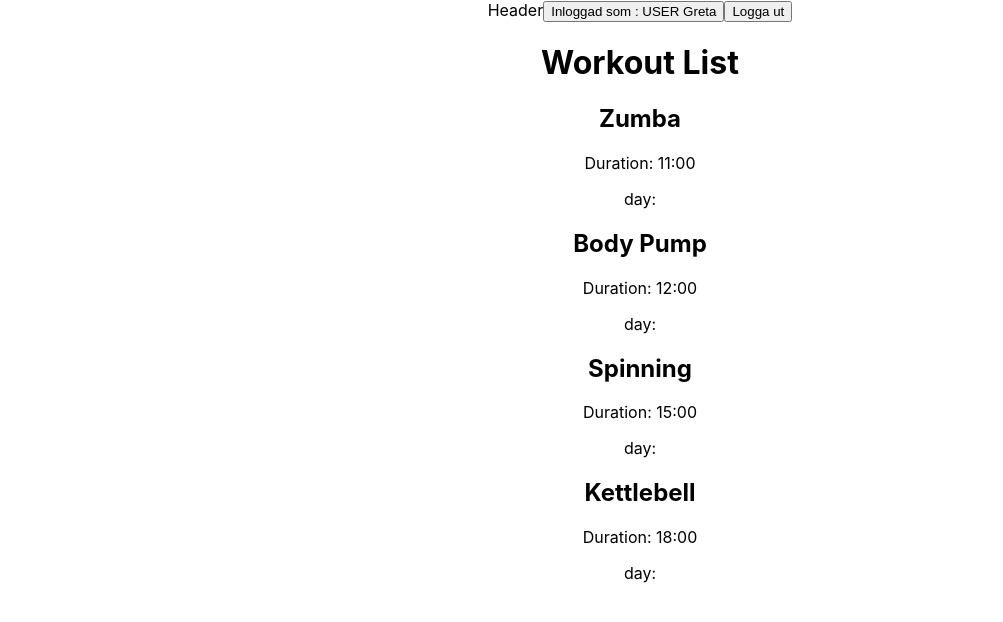
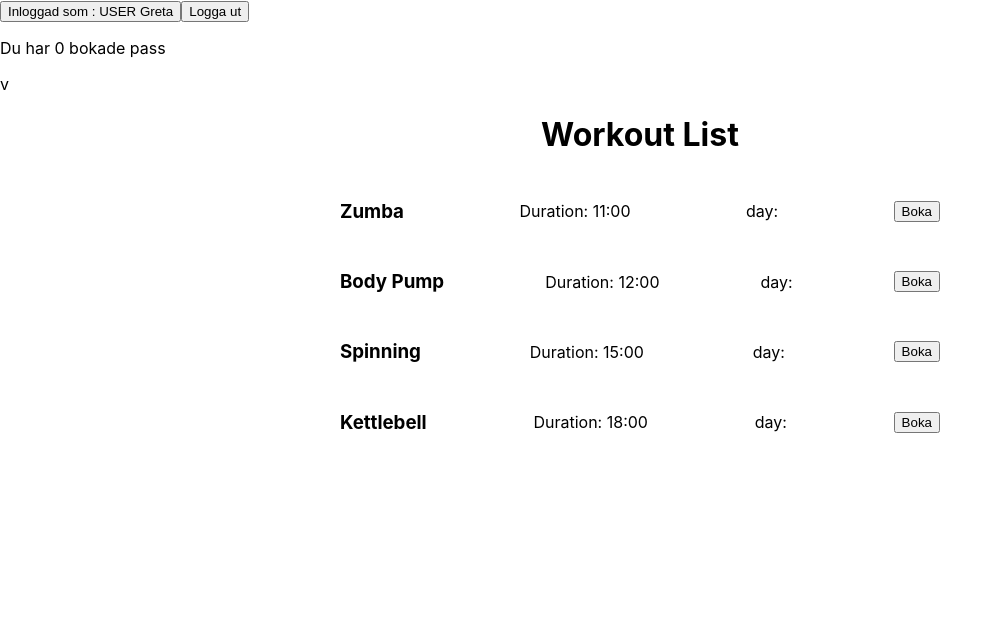
Before and after one commit to BoMar-Dev/strong-n-epic-react-typescript, a React (Create React App) app: page /user in a window 1280 px wide. Shown: the top 622 px of the page, without its empty margins (0-1003 px from the left). Built offline with nearby package versions, Linux system fonts and the light colour scheme.

Commit message:
navigate to userpage

```diff
--- /dev/null
+++ b/src/components/BookedWorkouts.tsx
@@ -0,0 +1,17 @@
+import { useState } from "react";
+
+const BookedWorkouts = () => {
+  const [countBookedWorkouts, setCountBookedWorkouts] = useState(0);
+
+  const addCount = () => {
+    setCountBookedWorkouts(countBookedWorkouts + 1);
+  };
+
+  return (
+    <div>
+      <p>Du har {countBookedWorkouts} bokade pass </p>
+      <span>v</span>
+    </div>
+  );
+};
+export default BookedWorkouts;
--- a/src/components/Header.tsx
+++ b/src/components/Header.tsx
@@ -1,18 +1,19 @@
-import React from 'react'
-import { User } from '../types/UserType'
+import React from "react";
+import { User } from "../types/UserType";
 
 type HeaderProps = {
-  user: User,
-}
+  user: User;
+};
 
 const Header = (props: HeaderProps): JSX.Element => {
   return (
     <div>
-        Header
-        <button> Inloggad som : {props.user.role} {props.user.username}</button>
-        <button> Logga ut </button>
+      <button>
+        Inloggad som : {props.user.role} {props.user.username}
+      </button>
+      <button> Logga ut </button>
     </div>
-  )
-}
+  );
+};
 
-export {Header};
+export { Header };
--- a/src/components/ShowWorkout.tsx
+++ b/src/components/ShowWorkout.tsx
@@ -1,17 +1,19 @@
-import React from 'react'
+import React from "react";
+// Styles
+import "../styles/workout.css";
 
 //Types
-import { IWorkout } from '../types/WorkoutType'
-import { Workouts } from '../db/Workouts'
-
+import { IWorkout } from "../types/WorkoutType";
+import { Workouts } from "../db/Workouts";
 
 const WorkoutList: React.FC = () => {
   const renderWorkouts = () => {
     return Workouts.map((workout: IWorkout) => (
-      <div key={workout.id}>
-        <h2>{workout.name}</h2>
+      <div className="workout-container" key={workout.id}>
+        <h3>{workout.name}</h3>
         <p>Duration: {workout.time}</p>
         <p>day: {workout.weekDay}</p>
+        <button>Boka</button>
       </div>
     ));
   };
@@ -59,7 +61,8 @@ export default WorkoutList;
 // }
 // return (
 // <div>
-        {/* <div>
+{
+  /* <div>
             <p>Du har <span>0</span> bokade pass</p>
             <p>v</p>
         </div>
@@ -68,10 +71,13 @@ export default WorkoutList;
                 <li>{} {} 4 sep kl.11.00</li>
                 <button>Avboka</button>
             </ul>
-        </div> */}
-        {/* {renderWorkouts()}
+        </div> */
+}
+{
+  /* {renderWorkouts()}
     </div>
   )
-} */}
+} */
+}
 
 // export default ShowWorkout
--- a/src/pages/LandingPage.tsx
+++ b/src/pages/LandingPage.tsx
@@ -2,14 +2,22 @@
 //     h1: HTMLHeadingElement
 // }
 
+import { useNavigate } from "react-router-dom";
+import UserPage from "./UserPage";
 
 const LandingPage: React.FC = () => {
+  const navigate = useNavigate();
+
+  const goToUserPage = (): void => {
+    navigate("/user");
+  };
+
   return (
     <div>
-        <h1>Strong n Epic</h1>
-        <button>Logga in som USER</button>
-        <button>Logga in som ADMIN</button>
+      <h1>Strong n Epic</h1>
+      <button onClick={goToUserPage}>Logga in som USER</button>
+      <button>Logga in som ADMIN</button>
     </div>
-  )
-}
-export default LandingPage
+  );
+};
+export default LandingPage;
--- a/src/pages/UserPage.tsx
+++ b/src/pages/UserPage.tsx
@@ -1,25 +1,25 @@
-import React, {useState} from 'react'
-import {Header} from '../components/Header';
+import React, { useState } from "react";
+import { Header } from "../components/Header";
 
-import { User } from '../types/UserType';
+import { User } from "../types/UserType";
 
 //Components
-import ShowWorkout from '../components/ShowWorkout'
-import { Workouts } from '../db/Workouts';
-import WorkoutList from '../components/ShowWorkout';
-
+import BookedWorkouts from "../components/BookedWorkouts";
+import ShowWorkout from "../components/ShowWorkout";
+import { Workouts } from "../db/Workouts";
+import WorkoutList from "../components/ShowWorkout";
 
 const UserPage = () => {
-  const user: User = {username: "Greta", role: "USER"};
+  const user: User = { username: "Greta", role: "USER" };
   // const [workouts, setWorkouts] = useState<Workouts>({} as Workouts)
 
   return (
     <>
-        <Header user={user}/>
-        <WorkoutList />
+      <Header user={user} />
+      <BookedWorkouts />
+      <WorkoutList />
     </>
+  );
+};
 
-  )
-}
-
-export default UserPage
+export default UserPage;
--- /dev/null
+++ b/src/styles/workout.css
@@ -0,0 +1,12 @@
+h1 {
+    text-align: center;
+}
+
+.workout-container {
+    display: flex;
+    justify-content: space-between;
+    align-items: center;
+    max-width: 600px;
+    margin: 0 auto;
+    padding: 5px 0;
+}
--- /dev/null
+++ b/src/types/CountWorkouts.ts
@@ -0,0 +1,3 @@
+export interface ICount  {
+    counting: number
+}
```
Also changed, not shown: src/App.tsx (+9 -14 lines), src/index.tsx (+7 -8 lines), src/styles/App.css (renamed from src/App.css), src/styles/index.css (renamed from src/index.css). Lines whose indentation alone changed are shown as unchanged.
